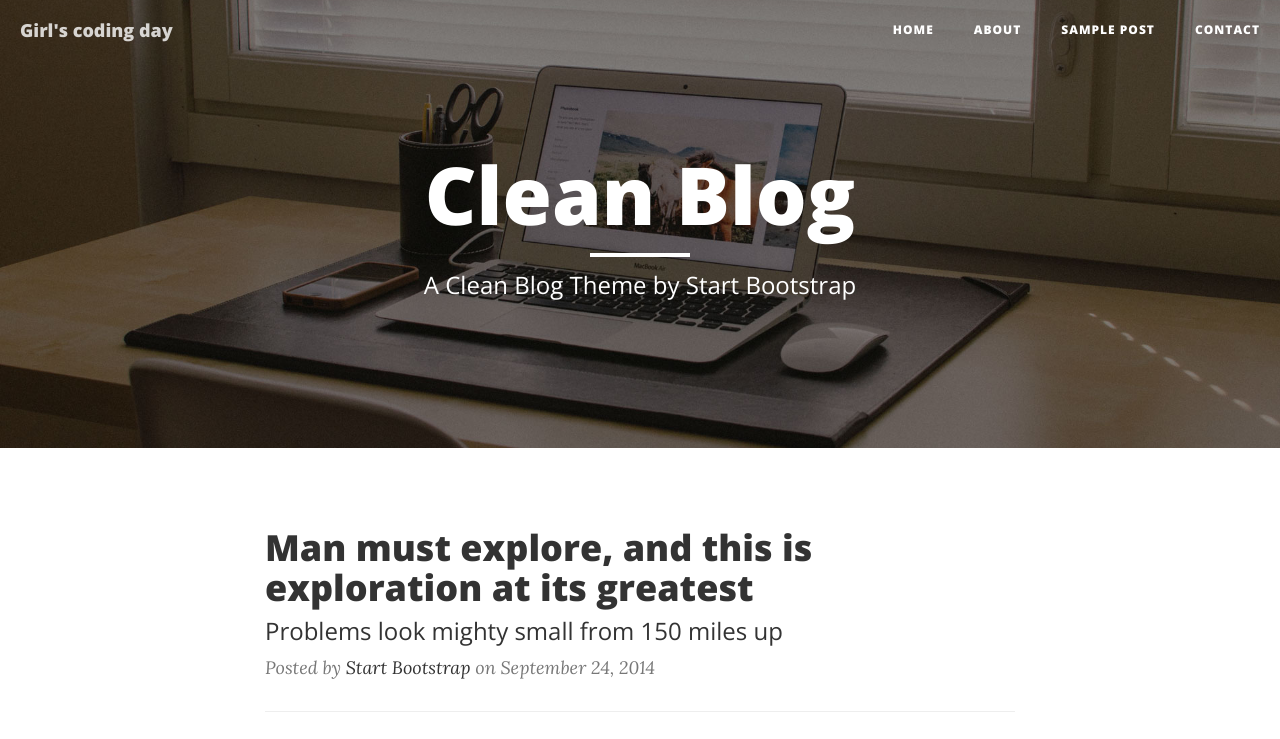
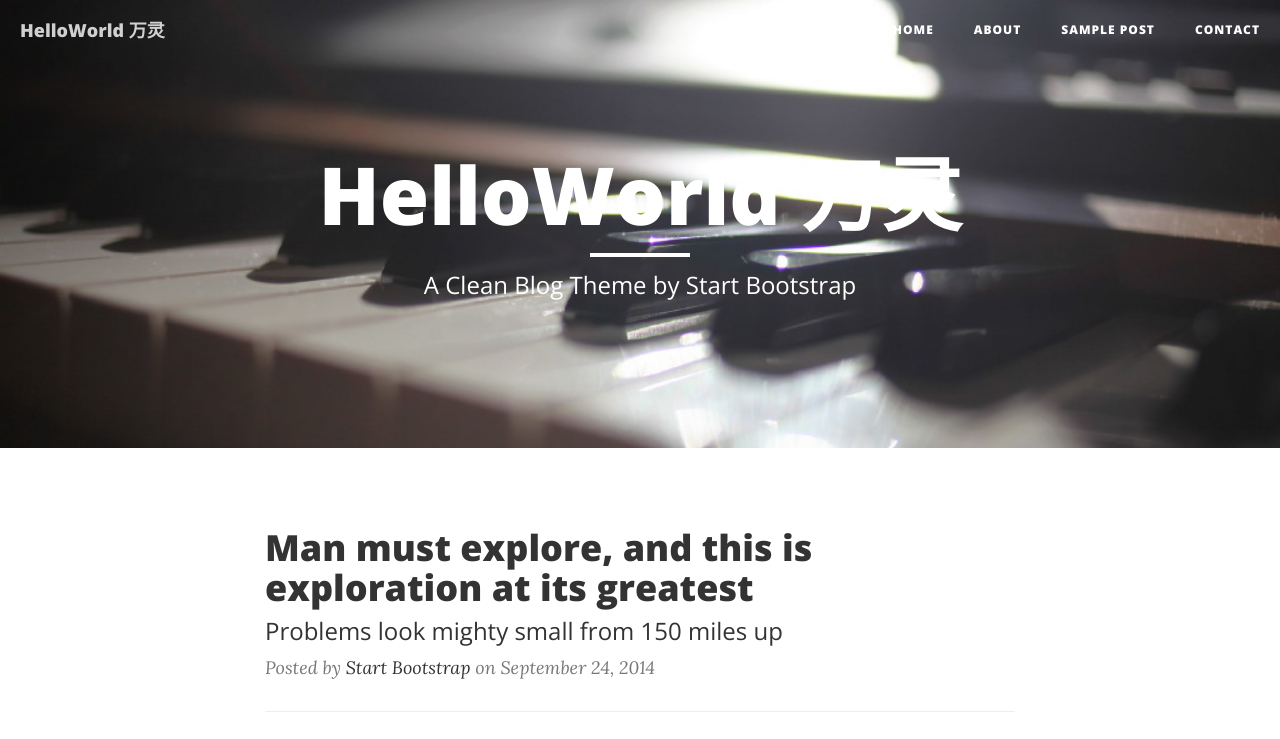
Before and after one commit to LingWan96/GirlsCodingDayDemo, a website: page index.html in a window 1280 px wide. Shown: the top 739 px of the page. Drawn offline with nearby package versions, Linux system fonts and the light colour scheme.

Commit message:
modify index.html
1.修改了标题
2.修改了图片

```diff
--- a/index.html
+++ b/index.html
@@ -9,7 +9,7 @@
     <meta name="description" content="">
     <meta name="author" content="">
 
-    <title>Girls coding day's Blog</title>
+    <title>HelloWorld 万灵</title>
 
     <!-- Bootstrap Core CSS -->
     <link href="vendor/bootstrap/css/bootstrap.min.css" rel="stylesheet">
@@ -42,7 +42,7 @@
                     <span class="sr-only">Toggle navigation</span>
                     Menu <i class="fa fa-bars"></i>
                 </button>
-                <a class="navbar-brand" href="index.html">Girl's coding day</a>
+                <a class="navbar-brand" href="index.html">HelloWorld 万灵</a>
             </div>
 
             <!-- Collect the nav links, forms, and other content for toggling -->
@@ -69,12 +69,12 @@
 
     <!-- Page Header -->
     <!-- Set your background image for this header on the line below. -->
-    <header class="intro-header" style="background-image: url('img/home-bg.jpg')">
+    <header class="intro-header" style="background-image: url('img/62a1e69fgw1dtrv7pj34cj.jpg')">
         <div class="container">
             <div class="row">
                 <div class="col-lg-8 col-lg-offset-2 col-md-10 col-md-offset-1">
                     <div class="site-heading">
-                        <h1>Clean Blog</h1>
+                        <h1>HelloWorld 万灵</h1>
                         <hr class="small">
                         <span class="subheading">A Clean Blog Theme by Start Bootstrap</span>
                     </div>
```
Also changed, not shown: img/62a1e69fgw1dtrv7pj34cj.jpg (added).
